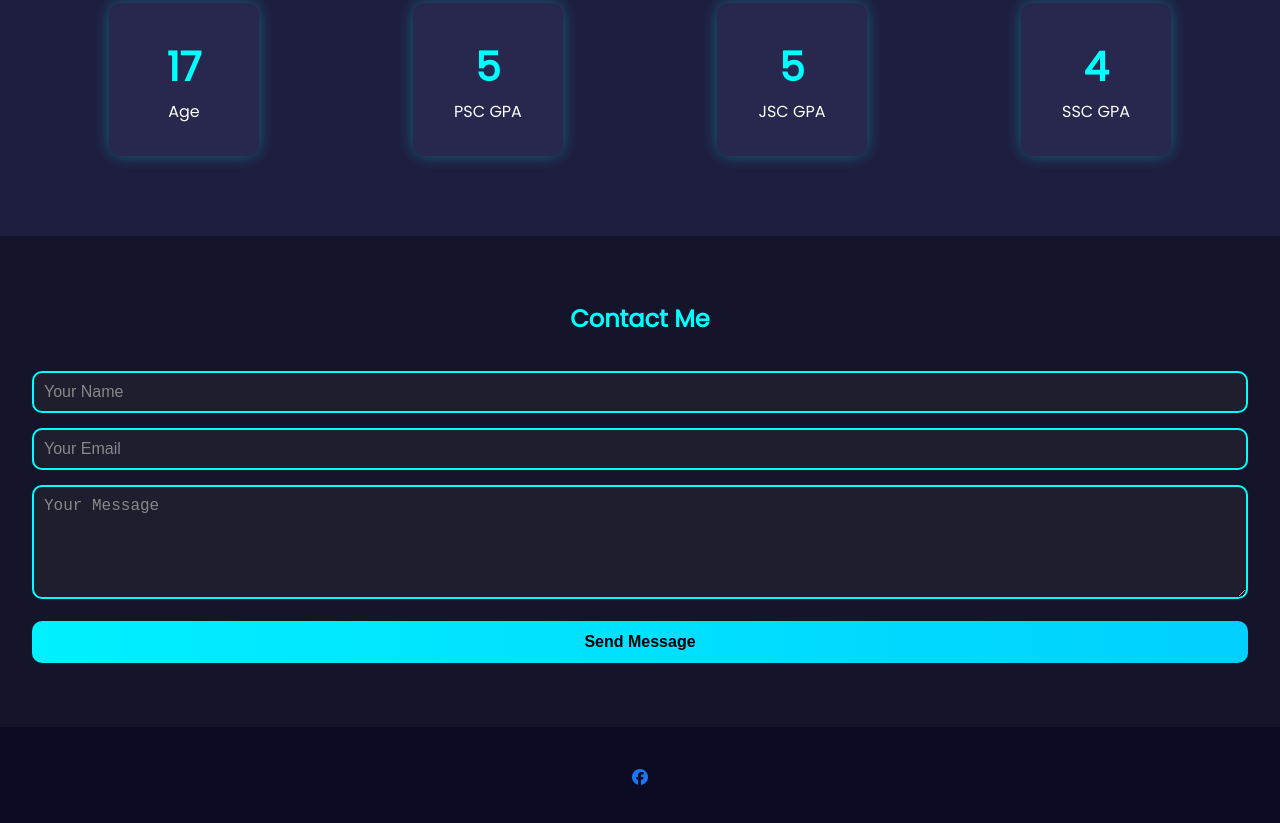
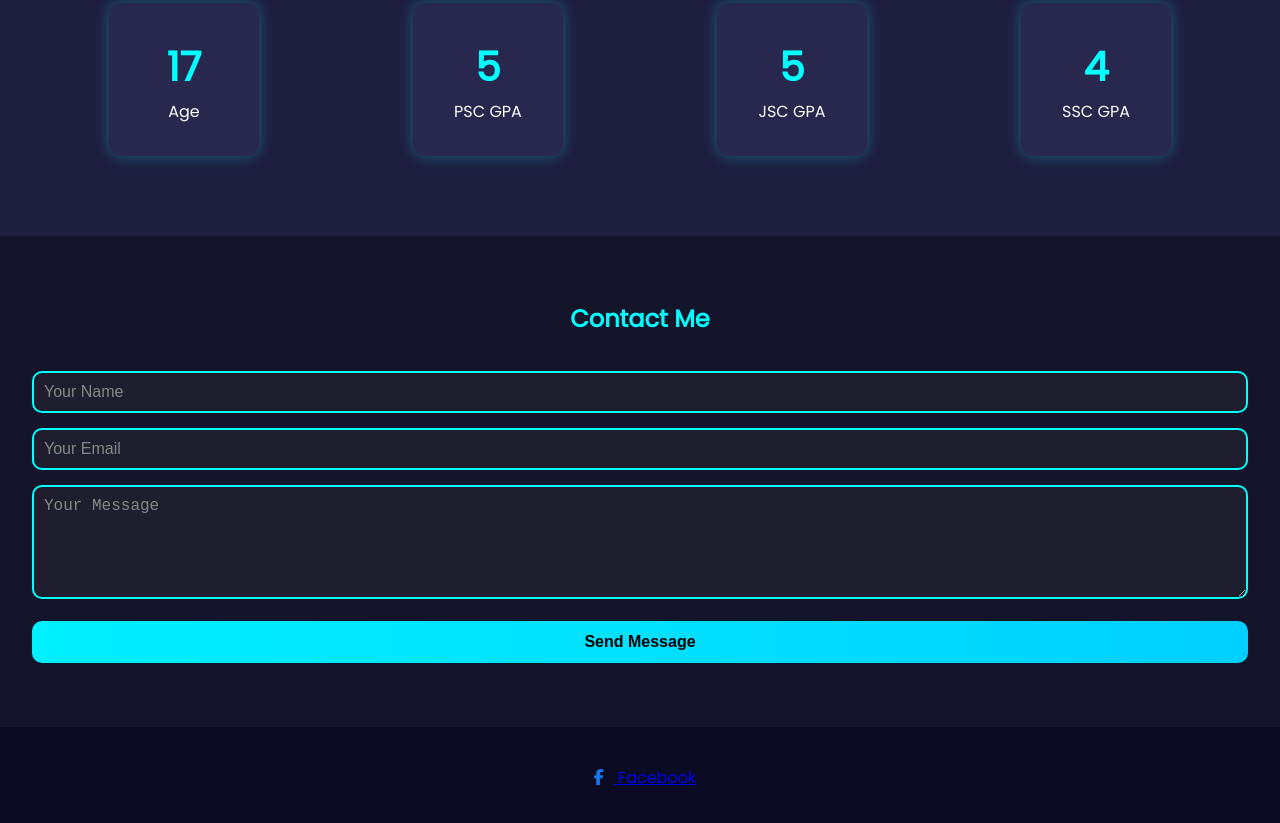
Before and after one commit to jihadulstart/sagor1, a plain HTML site: page index.html in a window 1280 px wide. Shown: the part 2077-2900 px from the top of the page. Drawn offline with Linux system fonts and the light colour scheme.

Commit message:
Update index.html

```diff
--- a/index.html
+++ b/index.html
@@ -8,7 +8,8 @@
   <link rel="stylesheet" href="style.css" />
   <link href="https://fonts.googleapis.com/css2?family=Montserrat:wght@400;700&family=Poppins&display=swap" rel="stylesheet">
   <script src="https://kit.fontawesome.com/a076d05399.js" crossorigin="anonymous"></script>
-  <link rel="stylesheet" href="https://cdnjs.cloudflare.com/ajax/libs/font-awesome/6.5.0/css/all.min.css">
+<link rel="stylesheet" href="https://cdnjs.cloudflare.com/ajax/libs/font-awesome/6.5.0/css/all.min.css">
+
 
 </head>
 
@@ -121,9 +122,11 @@
 
   <!-- Social Media Links -->
   <section id="social">
-<a href="https://www.facebook.com/sagor.hossan.sagor.2024" target="_blank">
-  <i class="fab fa-facebook"></i>
+<a href="www.facebook.com/sagor.hossan.sagor.2024" target="_blank" class="fb-button">
+  <i class="fab fa-facebook-f"></i>
+  <span>Facebook</span>
 </a>
+
 
 
   </section>
```
